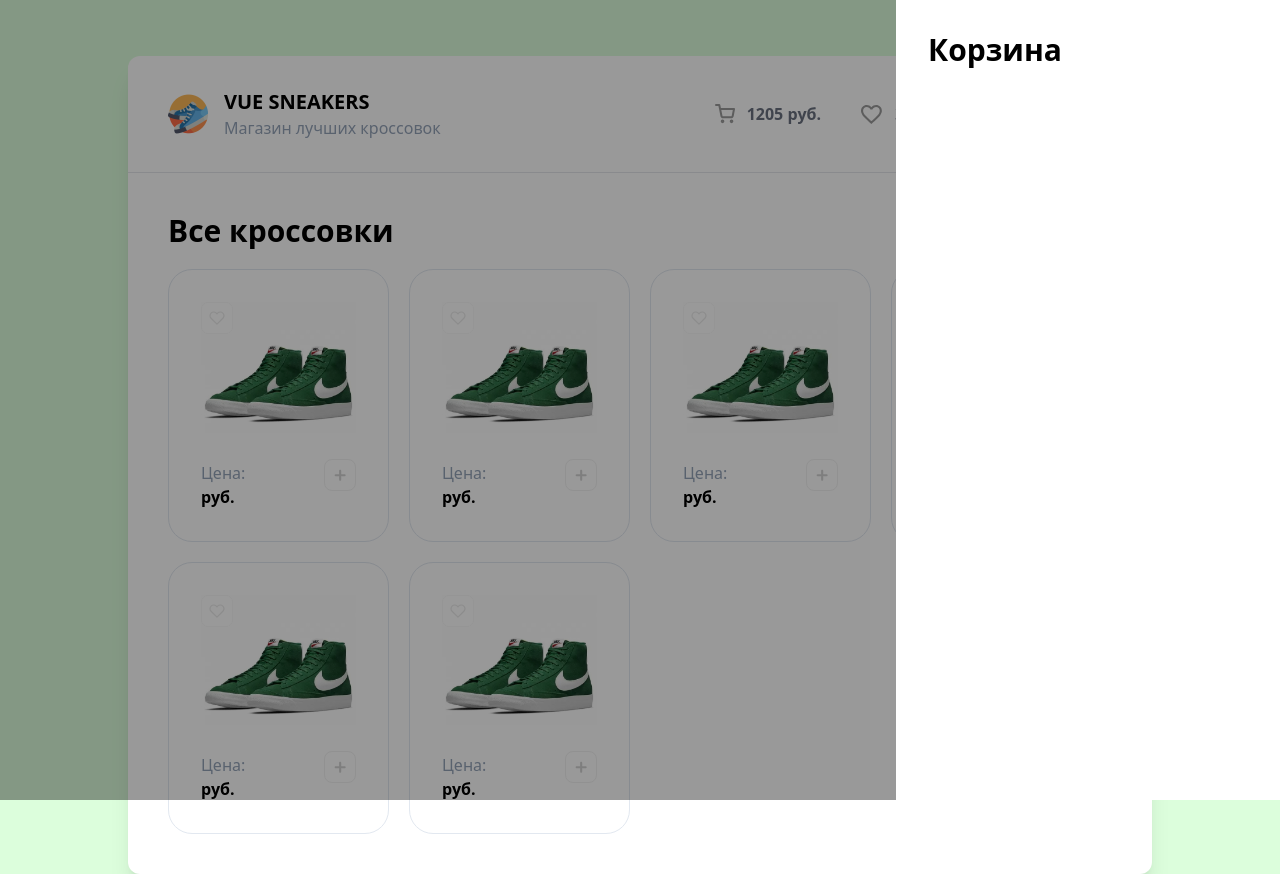
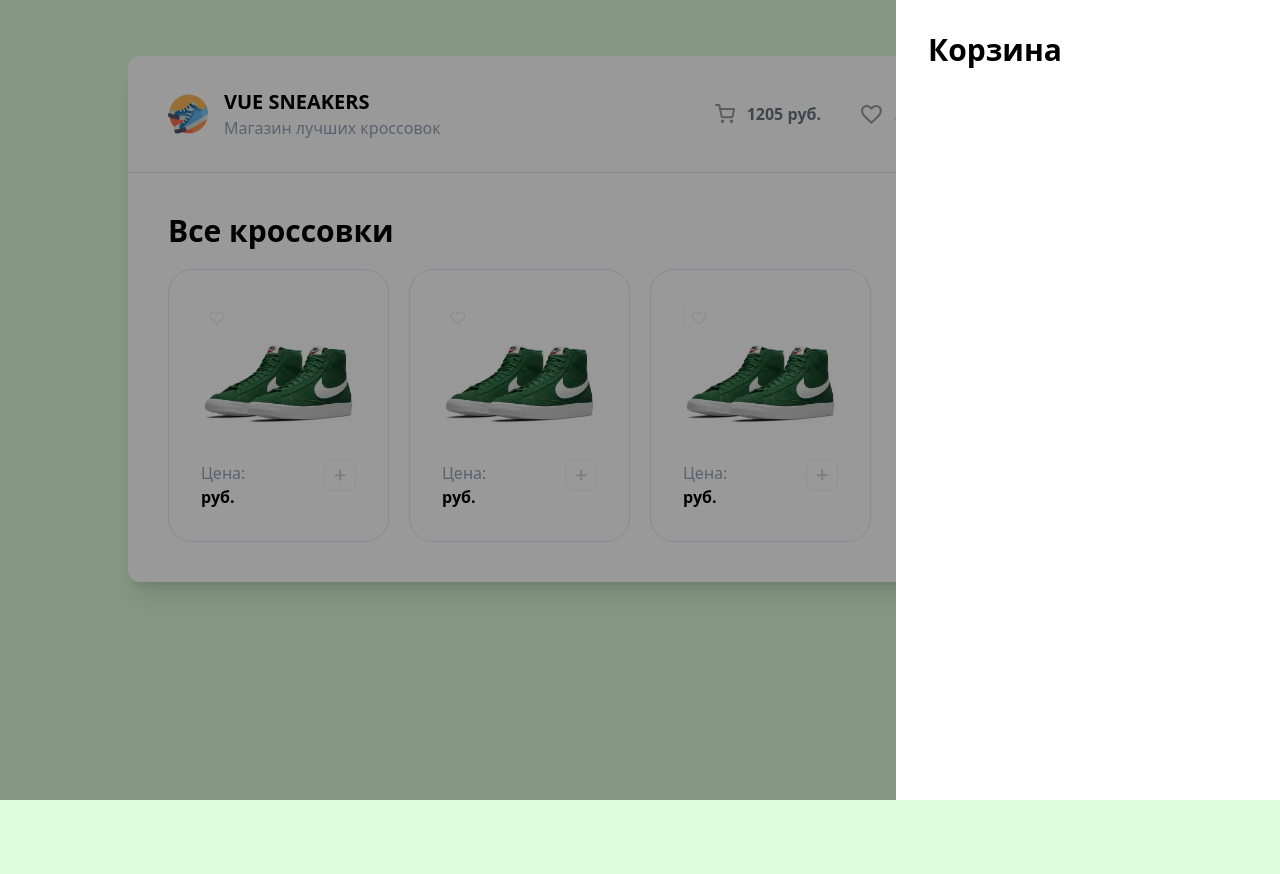
Before and after one commit to MikeGer92/sneakers, a Vue app: page / in a window 1280 px wide. After the commit the page ends 800 px from the top, so only its background shows below. Built offline with nearby package versions, Linux system fonts and the light colour scheme.

Commit message:
feat: reopen project

```diff
--- a/src/components/CardsList.vue
+++ b/src/components/CardsList.vue
@@ -10,8 +10,6 @@ const onClickAdded = () => {
     <Card :isFavorite="false" @click="onClickAdded" />
     <Card />
     <Card />
-    <Card />
-    <Card />
-    <Card />
+
   </div>
 </template>
```
